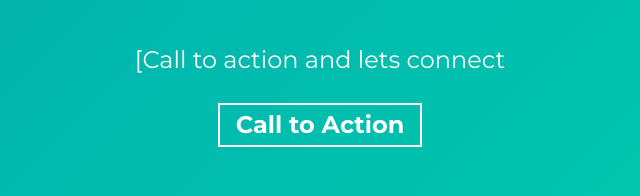
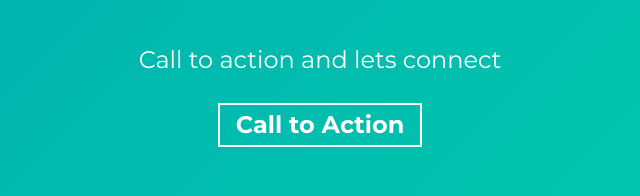
Before and after one commit to DevJSter/simplefolio, a website built with Parcel: page src/index.html in a window 1280 px wide. Shown: the part 3031-3227 px from the top of the page, 320-960 px from the left. Built offline with nearby package versions, Linux system fonts and the light colour scheme.

Commit message:
Some small changes
Signed-off-by: Shubham Tiwari <shubht3303@gmail.com>

```diff
--- a/src/index.html
+++ b/src/index.html
@@ -270,7 +270,7 @@
       <div class="container">
         <h2 class="section-title">Contact</h2>
         <div class="contact-wrapper load-hidden">
-          <p class="contact-wrapper__text">[Call to action and lets connect</p>
+          <p class="contact-wrapper__text">Call to action and lets connect</p>
           <a
             rel="noreferrer"
             target="_blank"
```
